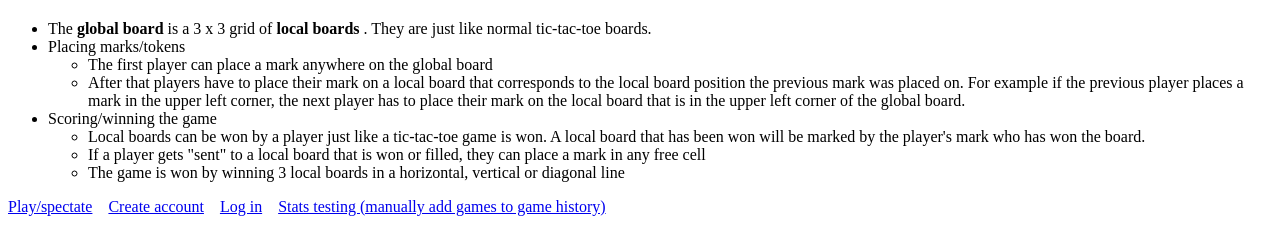
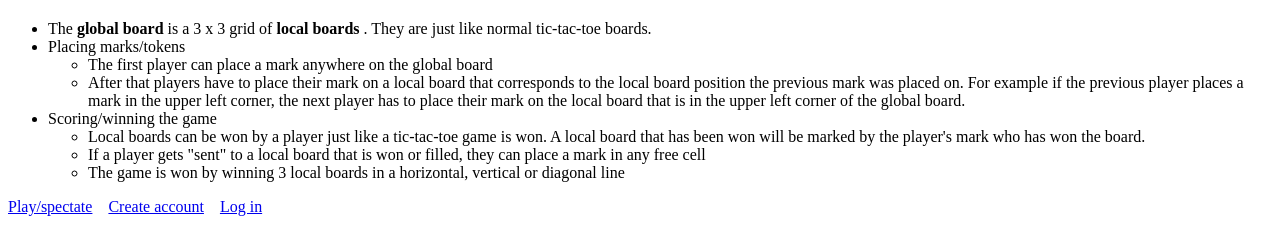
Before and after one commit to Cloudperry/ultimate-tic-tac-toe, a Flask app: template templates/index.html in a window 1280 px wide. Shown: the part 671-903 px from the top of the page. Run offline with Flask 2, Linux system fonts and the light colour scheme; the template is opened without the code that fills it, so the values that code supplies are empty.

Commit message:
Change link order, add link to friends list and remove link to stats testing page

```diff
--- a/templates/index.html
+++ b/templates/index.html
@@ -31,12 +31,12 @@
 <p>
 	<a href="/lobbies">Play/spectate</a> &nbsp;&nbsp
 	{% if logged_in %}
+	<a href="/friends">Friends</a> &nbsp;&nbsp
+	<a href="/stats">Personal statistics</a> &nbsp;&nbsp
 	<a href="/account">Account settings</a> &nbsp;&nbsp
-	<a href="/stats">Personal statistics</a> &nbsp;&nbsp
 	<a href="/logout">Log out</a> &nbsp;&nbsp
 	{% else %}
 	<a href="/register">Create account</a> &nbsp;&nbsp
 	<a href="/login">Log in</a> &nbsp;&nbsp
 	{% endif %}
-	<a href="/stats-testing">Stats testing (manually add games to game history)</a> &nbsp;&nbsp
 </p>
```
